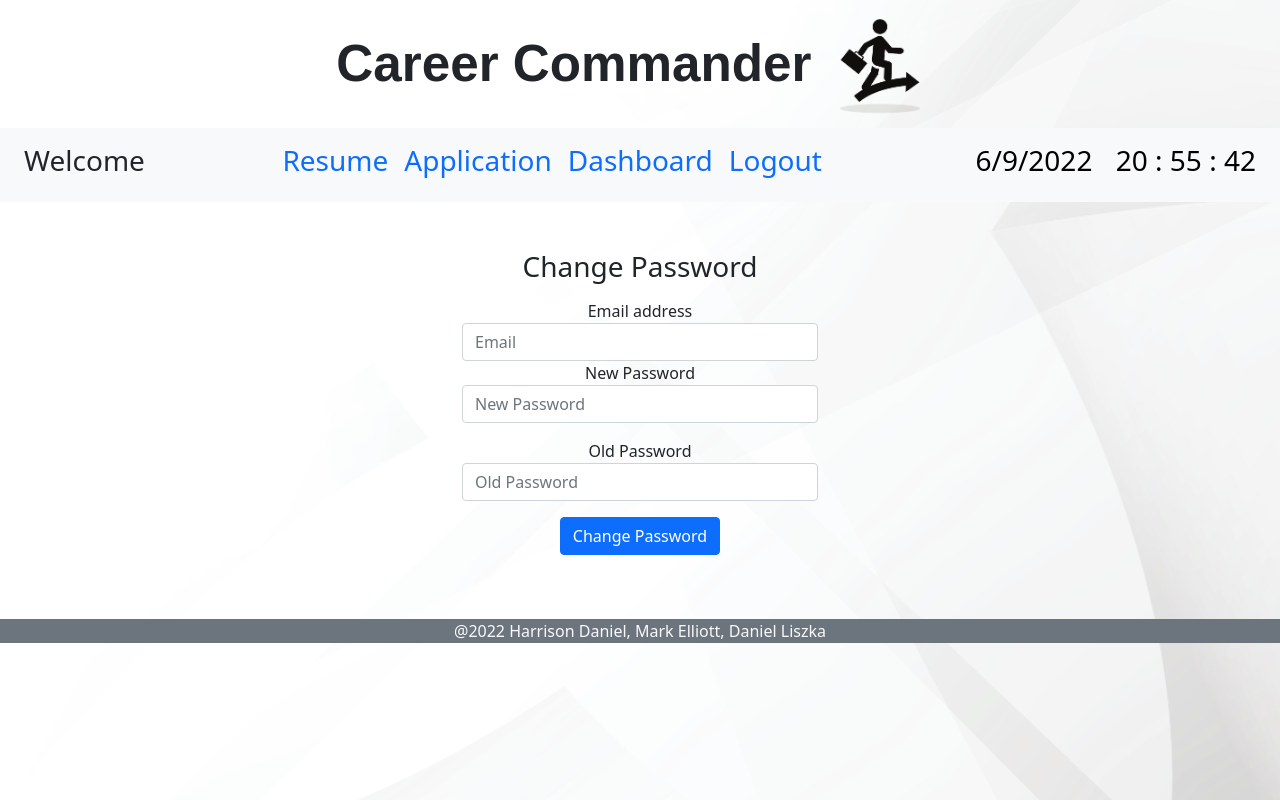
After one commit to DanielLiszka/career-commander, a Node server app: template views/change.handlebars in a window 1280 px wide. The commit adds this page. Run offline with Node 20, Linux system fonts and the light colour scheme; the template is opened without the code that fills it, so the values that code supplies are empty; some libraries are stand-ins or nearby versions.

Commit message:
secure password change in works

```diff
--- a/controllers/home-routes.js
+++ b/controllers/home-routes.js
@@ -25,6 +25,10 @@ router.get('/signup', function (req, res) {
   } else {
     res.render('signup', { js: ['signup.js'] });
   }
+});
+
+router.get('/change', function (req, res) {
+  res.render('change', { js: ['change.js'] });
 });
 
 router.get('/dashboard', withAuth, async (req, res) => {
@@ -82,7 +86,7 @@ router.get('/dashboard', withAuth, async (req, res) => {
         },
         {
           model: Resume,
-          attributes: ['id','name', 'description'],
+          attributes: ['id', 'name', 'description'],
         },
         {
           model: User,
--- /dev/null
+++ b/views/change.handlebars
@@ -0,0 +1,38 @@
+<!-- Change Password InputFields-->
+<div class='row mt-5 mb-5 d-flex justify-content-center'>
+  <div class='col-md-4 center-block' id="change">
+    <h3 class='text-center'>Change Password</h2>
+    <form class='change-password text-center mt-3 needs-validation' novalidate>
+      <div class='form-group'>
+        <label for='change_email'>Email address</label>
+        <input
+          type='email'
+          class='form-control'
+          id='change_email-input'
+          placeholder='Email'
+         required>
+      </div>
+      <div class='form-group mb-3'>
+        <label for='new_password'>New Password</label>
+        <input
+          type='password'
+          class='form-control'
+          id='new_password-input'
+          placeholder='New Password'
+        required>
+      </div>
+         <div class='form-group mb-3'>
+        <label for='old_password'>Old Password</label>
+        <input
+          type='password'
+          class='form-control'
+          id='old_password-input'
+          placeholder='Old Password'
+        required>
+      </div>
+      <div class="d-flex justify-content-evenly mb-3">
+        <button type="submit" class="btn btn-primary">Change Password</button>
+      </div>
+    </form>
+  </div>
+</div>
--- a/views/signup.handlebars
+++ b/views/signup.handlebars
@@ -13,7 +13,7 @@
           required>
         </div>
         <div class='form-group'>
-          <label for='signup_first_name'>Last Name</label>
+          <label for='signup_last_name'>Last Name</label>
           <input
             type='text'
             class='form-control'
```
Also changed, not shown: controllers/api/user-routes.js (+22 -18 lines), public/js/change.js (added, +51 -0 lines), views/login.handlebars (+7 -0 lines).
